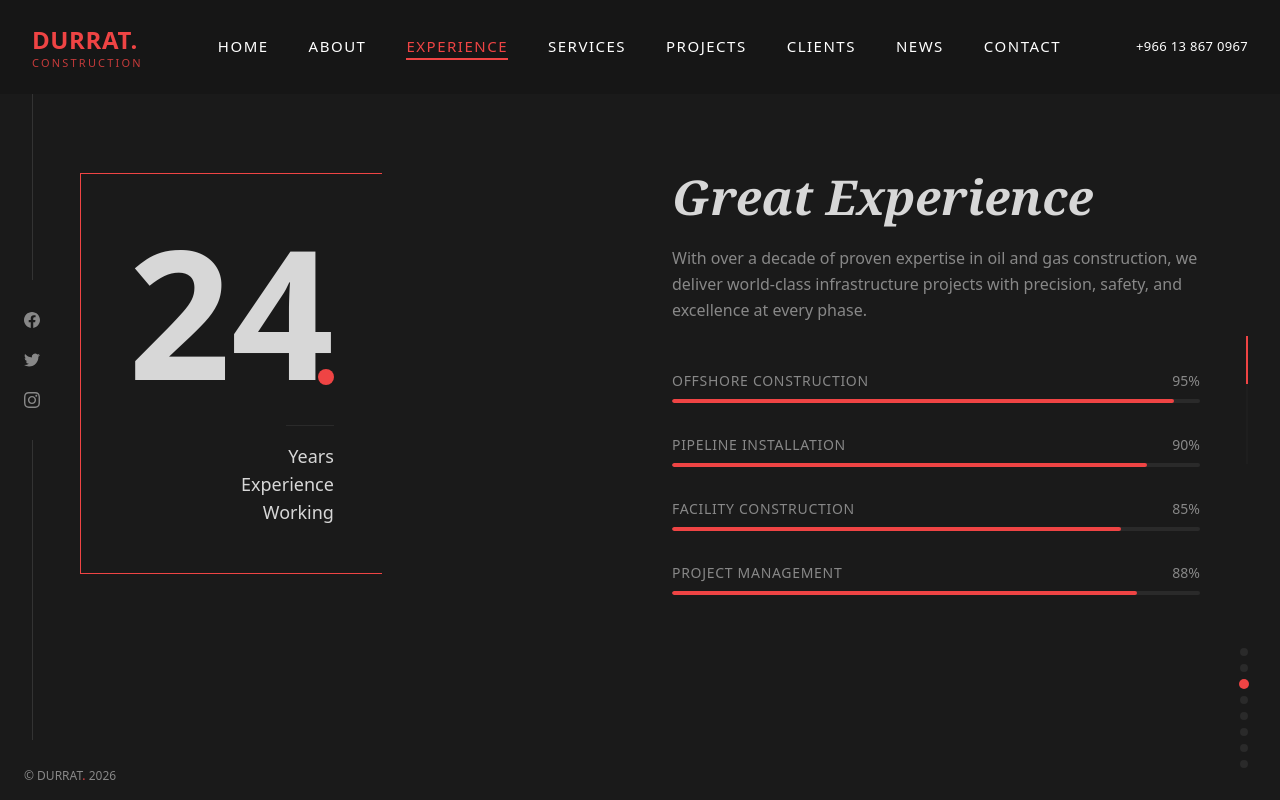
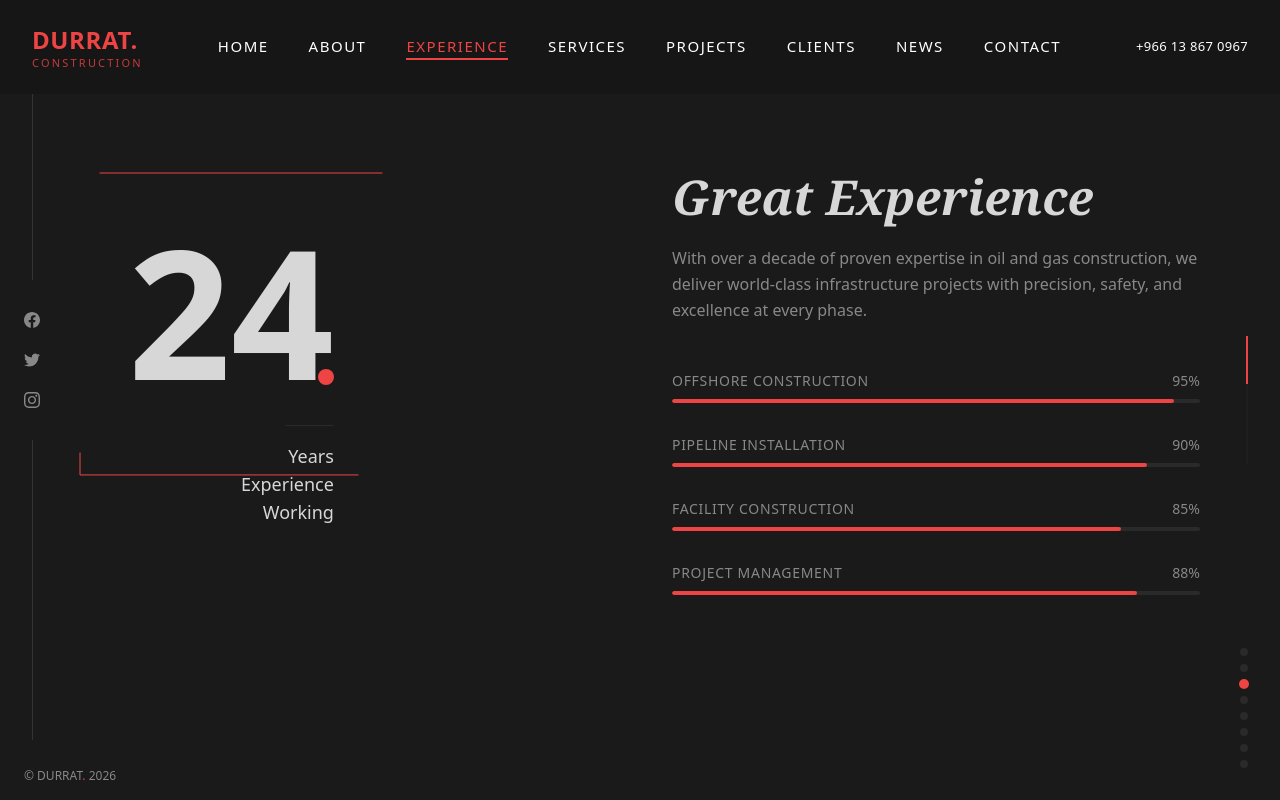
Before and after one commit to moabuomar1889/dtgsawebsite, a Next.js app: page / in a window 1280 px wide. Both pictures are taken after a click on the button 1244 px from the left and 684 px from the top of the page. Built offline with nearby package versions, Linux system fonts and the light colour scheme; no server answers; the database is empty.

Commit message:
Smooth experience border animation

```diff
--- a/app/globals.css
+++ b/app/globals.css
@@ -828,8 +828,7 @@
 }
 
 /* =====================================================
-   Experience - Scroll-triggered 3-side border
-   TOP (R→L) → LEFT (T→B) → BOTTOM (L→R)
+   Experience - scroll-triggered 3-side border
    ===================================================== */
 
 .exp-border-card {
@@ -841,79 +840,29 @@
   inset: 0;
   pointer-events: none;
   z-index: 10;
+  overflow: visible;
 }
 
-/* Border lines - 1px accent color, ALL hidden by default */
-.exp-border span {
-  position: absolute;
-  background-color: var(--color-accent);
-  will-change: transform;
+.exp-border-path {
+  fill: none;
+  stroke: var(--color-accent);
+  stroke-width: 1px;
+  stroke-linecap: square;
+  stroke-linejoin: miter;
+  stroke-dasharray: 300;
+  stroke-dashoffset: 300;
+  transition: stroke-dashoffset 3.2s cubic-bezier(0.65, 0, 0.35, 1) 350ms;
+  will-change: stroke-dashoffset;
 }
 
-/* TOP line: draws RIGHT to LEFT - starts HIDDEN */
-.exp-border .exp-top {
-  top: 0;
-  left: 0;
-  width: 100%;
-  height: 1px;
-  transform: scaleX(0);
-  transform-origin: right center;
-  transition: transform 0.5s cubic-bezier(0.22, 1, 0.36, 1) 0ms;
-}
-
-/* LEFT line: draws TOP to BOTTOM - starts HIDDEN */
-.exp-border .exp-left {
-  top: 0;
-  left: 0;
-  width: 1px;
-  height: 100%;
-  transform: scaleY(0);
-  transform-origin: center top;
-  transition: transform 0.5s cubic-bezier(0.22, 1, 0.36, 1) 0ms;
-}
-
-/* BOTTOM line: draws LEFT to RIGHT - starts HIDDEN */
-.exp-border .exp-bottom {
-  bottom: 0;
-  left: 0;
-  width: 100%;
-  height: 1px;
-  transform: scaleX(0);
-  transform-origin: left center;
-  transition: transform 0.5s cubic-bezier(0.22, 1, 0.36, 1) 0ms;
-}
-
-/* When visible (scroll-triggered) - sequential animation */
-/* SLOW timing: 500ms each with 500ms delays for testing */
-.exp-border-card.is-visible .exp-top {
-  transform: scaleX(1);
-  transition-delay: 0ms;
-}
-
-.exp-border-card.is-visible .exp-left {
-  transform: scaleY(1);
-  transition-delay: 500ms;
-}
-
-.exp-border-card.is-visible .exp-bottom {
-  transform: scaleX(1);
-  transition-delay: 1000ms;
+.exp-border-card.is-visible .exp-border-path {
+  stroke-dashoffset: 0;
 }
 
 /* Reduced motion */
 @media (prefers-reduced-motion: reduce) {
-  .exp-border span {
+  .exp-border-path {
     transition: none;
-    transition-delay: 0ms;
-  }
-
-  .exp-border-card.is-visible .exp-top,
-  .exp-border-card.is-visible .exp-left,
-  .exp-border-card.is-visible .exp-bottom {
-    transform: scaleX(1);
-  }
-
-  .exp-border-card.is-visible .exp-left {
-    transform: scaleY(1);
+    stroke-dashoffset: 0;
   }
 }
--- a/components/sections/Experience.tsx
+++ b/components/sections/Experience.tsx
@@ -27,7 +27,7 @@ function SkillBar({ name, percentage, delay }: { name: string; percentage: numbe
     );
 }
 
-// Scroll-triggered 3-side border (TOP → LEFT → BOTTOM)
+// Scroll-triggered 3-side border.
 function ScrollBorderCard({ children }: { children: React.ReactNode }) {
     const cardRef = useRef<HTMLDivElement>(null);
     const [isVisible, setIsVisible] = useState(false);
@@ -51,7 +51,7 @@ function ScrollBorderCard({ children }: { children: React.ReactNode }) {
                     }
                 });
             },
-            { threshold: 0.2 }
+            { threshold: 0.45 }
         );
 
         observer.observe(card);
@@ -63,12 +63,14 @@ function ScrollBorderCard({ children }: { children: React.ReactNode }) {
             ref={cardRef}
             className={`exp-border-card p-12 inline-block relative ${isVisible ? 'is-visible' : ''}`}
         >
-            {/* 3-sided border: TOP (R→L) → LEFT (T→B) → BOTTOM (L→R) */}
-            <div className="exp-border">
-                <span className="exp-top"></span>
-                <span className="exp-left"></span>
-                <span className="exp-bottom"></span>
-            </div>
+            <svg className="exp-border" viewBox="0 0 100 100" preserveAspectRatio="none" aria-hidden="true">
+                <path
+                    className="exp-border-path"
+                    d="M 100 0 H 0 V 100 H 100"
+                    pathLength="300"
+                    vectorEffect="non-scaling-stroke"
+                />
+            </svg>
             {children}
         </div>
     );
```
